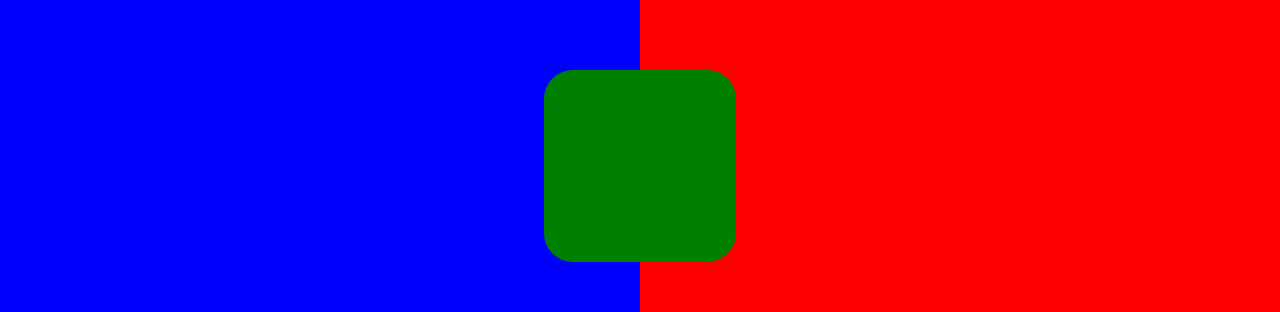
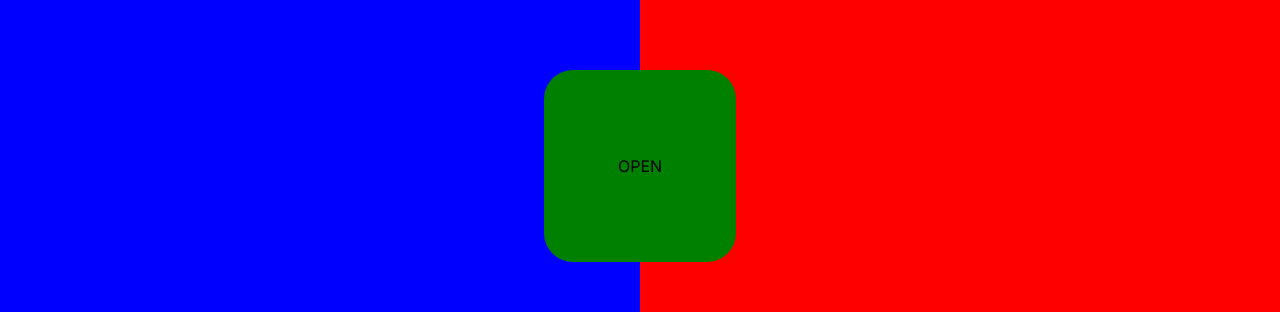
Before and after one commit to RaphCamp/ma-vitrine-next, a Next.js app: page / in a window 1280 px wide. Shown: the part 234-546 px from the top of the page. Built offline with nearby package versions, Linux system fonts and the light colour scheme.

Commit message:
factorisation doors

```diff
--- a/src/components/doors/Doors.module.css
+++ b/src/components/doors/Doors.module.css
@@ -68,6 +68,15 @@
     }
 }
 
+@keyframes notUsable-locker {
+    0% {
+        background-color: green;
+    }
+    20% {
+        background-color: red;
+    }
+}
+
 .leftDoor {
     height: 100%;
     width: 50%;
@@ -121,7 +130,7 @@
 }
 
 .openLockerAnimation {
-    animation: unlock 500ms linear 0ms 2;
+    animation: unlock 1000ms linear 0ms 1;
 }
 
 .closeLockerAnimation {
--- a/src/components/doors/Doors.tsx
+++ b/src/components/doors/Doors.tsx
@@ -2,36 +2,40 @@
 
 import { useState } from 'react';
 import styles from './Doors.module.css';
+import { DoorState, DoorsAnimation } from './DoorsAnimations';
 
-export enum DoorState {
-    Initial,
-    Open,
-    Close
-};
 
 export default function Doors() {
     const [doorState, setDoorState] = useState<DoorState>(DoorState.Initial);
+    const [doorIsMoving, setDoorIsMoving] = useState<boolean>(false);
+    const leftDoor = new DoorsAnimation(styles.openLeftAnimation,styles.closeLeftAnimation);
+    const rightDoor = new DoorsAnimation(styles.openRightAnimation,styles.closeRightAnimation);
+    const locker = new DoorsAnimation(styles.openLockerAnimation,styles.closeLockerAnimation);
+
 
     const handleLockerClick = () => {
-        if (doorState === DoorState.Initial)
-            setDoorState(DoorState.Open);
-        else
+        if (!doorIsMoving) {
+            setDoorIsMoving(true);
             setDoorState(doorState === DoorState.Open ? DoorState.Close : DoorState.Open);
+            setTimeout(() => setDoorIsMoving(false),3000);
+        }
     }
-
-    function switchClassAnimation(isLeftDoor:boolean) {
-        switch (doorState) {
-            case DoorState.Initial : return  '';
-            case  DoorState.Open : return isLeftDoor ? styles.openLeftAnimation : styles.openRightAnimation;
-            case  DoorState.Close : return isLeftDoor ? styles.closeLeftAnimation : styles.closeRightAnimation;
+    function lockerDisplayContent() {
+        if (doorIsMoving) {
+            return "";
+        }
+        else {
+           return doorState === DoorState.Open ? "CLOSE" : "OPEN";
         }
     }
 
     return (
         <div className={styles.container}>
-            <div className={`${styles.leftDoor} ${switchClassAnimation(true)}`}></div>
-            <div className={`${styles.rightDoor} ${switchClassAnimation(false)}`}>
-                <button onClick={handleLockerClick} className={`${styles.doorLocker} ${doorState === DoorState.Initial ? '' : doorState === DoorState.Open ? styles.openLockerAnimation : styles.closeLockerAnimation}`} />
+            <div className={`${styles.leftDoor} ${leftDoor.SelectStyle(doorState)}`}></div>
+            <div className={`${styles.rightDoor} ${rightDoor.SelectStyle(doorState)}`}>
+                <button onClick={handleLockerClick} className={`${styles.doorLocker} ${locker.SelectStyle(doorState)}`} >
+                    <p>{lockerDisplayContent()}</p>
+                </button>
             </div>
         </div>
     )
--- /dev/null
+++ b/src/components/doors/DoorsAnimations.ts
@@ -0,0 +1,24 @@
+export enum DoorState {
+    Initial,
+    Open,
+    Close
+};
+
+export class DoorsAnimation {
+
+    constructor(openStyle:string,closeStyle:string) {
+        this.openStyle = openStyle;
+        this.closeStyle = closeStyle;
+    }
+    initialStyle : string = '';
+    openStyle : string;
+    closeStyle : string;
+
+    SelectStyle(doorState: DoorState):string {
+        switch (doorState) {
+            case DoorState.Initial : return this.initialStyle;
+            case  DoorState.Open : return this.openStyle;
+            case  DoorState.Close : return this.closeStyle;
+        }
+    }
+}
```
